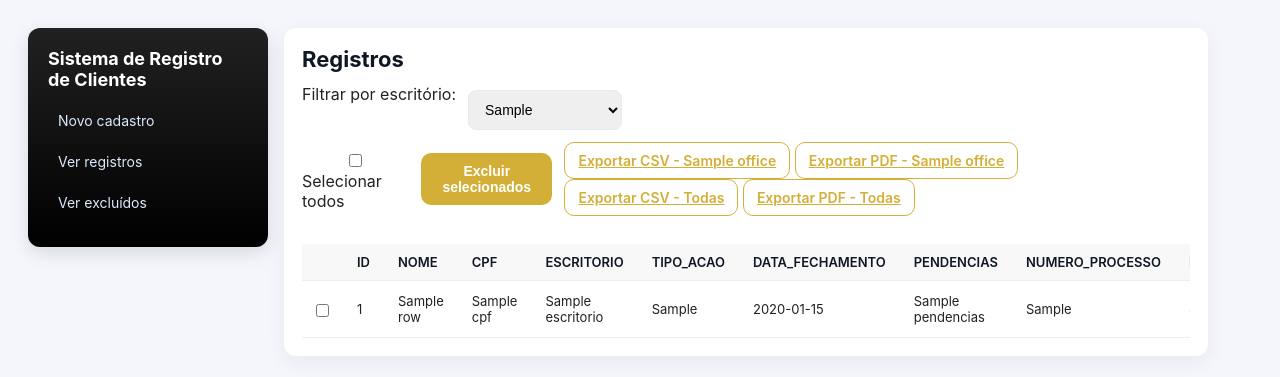
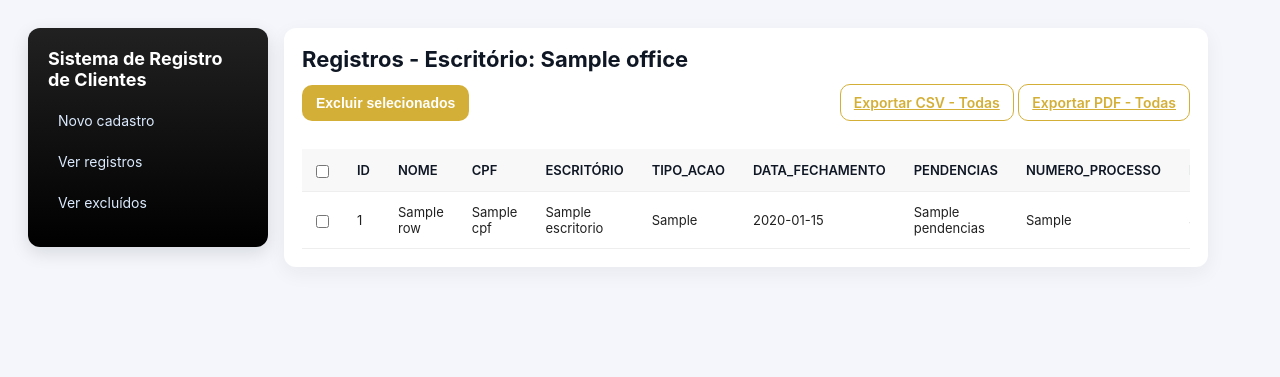
Before and after one commit to bponedev/REGISTRO-DE-CLIENTES, a Flask app: template templates/table.html in a window 1280 px wide. Shown: the top 377 px of the page. Run offline with Flask 3, Linux system fonts and the light colour scheme; the template is opened without the code that fills it: most values are stand-ins (such as "Sample title", 1, 10 or a date in 2020).

Commit message:
Update table.html

```diff
--- a/templates/table.html
+++ b/templates/table.html
@@ -3,7 +3,7 @@
 <head>
   <meta charset="utf-8">
   <meta name="viewport" content="width=device-width,initial-scale=1">
-<title>Sistema de Registro de Clientes — Registros</title>
+  <title>Registros — Sistema</title>
   <link rel="stylesheet" href="{{ url_for('static', filename='style.css') }}">
 </head>
 <body>
@@ -16,56 +16,24 @@
     </aside>
     <main class="main">
       <div class="card">
-<h1>Registros</h1>
-
-<div class="row" style="margin-bottom:12px;">
-  <form action="{{ url_for('table') }}" method="get">
-    <label>Filtrar por escritório:</label>
-    <select name="office" onchange="this.form.submit()">
-      {% for office_option in offices %}
-        <option value="{{ office_option }}" {% if office_option == office %}selected{% endif %}>{{ office_option }}</option>
-      {% endfor %}
-    </select>
-  </form>
-</div>
-
-<div class="row" style="justify-content:space-between;align-items:center;">
-  <div class="row" style="gap:12px">
-    <label><input id="select-all" type="checkbox"> Selecionar todos</label>
-    <button class="btn" id="btn-delete-selected" type="button">Excluir selecionados</button>
+        <h1>Registros - Escritório: {{ office }}</h1>
+        <div style="display:flex;justify-content:space-between;align-items:center;">
+          <div>
+            <button id="btn-delete-selected" class="btn">Excluir selecionados</button>
           </div>
           <div>
-    <a class="btn ghost" href="{{ url_for('export_csv', office=office) }}">Exportar CSV - {{ office }}</a>
-    <a class="btn ghost" href="{{ url_for('export_pdf', office=office) }}" target="_blank">Exportar PDF - {{ office }}</a>
             <a class="btn ghost" href="{{ url_for('export_csv', office='all') }}">Exportar CSV - Todas</a>
             <a class="btn ghost" href="{{ url_for('export_pdf', office='all') }}" target="_blank">Exportar PDF - Todas</a>
           </div>
         </div>
 
         <div class="table-wrap" style="margin-top:12px;">
-<input type="hidden" name="office_name" value="{{ office }}">
           <table>
-<thead>
-  <tr>
-    <th></th> <th>id</th>
-    <th>nome</th>
-    <th>cpf</th>
-    <th>escritorio</th>
-    <th>tipo_acao</th>
-    <th>data_fechamento</th>
-    <th>pendencias</th>
-    <th>numero_processo</th>
-    <th>data_protocolo</th>
-    <th>observacoes</th>
-    <th>captador</th>
-    <th>created_at</th>
-    <th>Ações</th>
-  </tr>
-</thead>
+            <thead><tr><th><input id="select-all" type="checkbox"></th><th>id</th><th>nome</th><th>cpf</th><th>escritório</th><th>tipo_acao</th><th>data_fechamento</th><th>pendencias</th><th>numero_processo</th><th>data_protocolo</th><th>observacoes</th><th>captador</th><th>created_at</th><th>Ações</th></tr></thead>
             <tbody>
               {% for r in rows %}
               <tr>
-  <td><input type="checkbox" class="row-select" value="{{ r['id'] }}"></td>
+                <td><input class="row-select" type="checkbox" value="{{ r['id'] }}"></td>
                 <td>{{ r['id'] }}</td>
                 <td>{{ r['nome'] }}</td>
                 <td>{{ r['cpf'] }}</td>
@@ -79,9 +47,9 @@
                 <td>{{ r['captador'] }}</td>
                 <td>{{ r['created_at'] }}</td>
                 <td>
-    <form action="{{ url_for('delete_record') }}" method="post" style="display:inline" data-confirm="true" data-confirm-message="Deseja realmente excluir este cliente?">
+                  <form action="{{ url_for('delete') }}" method="post" style="display:inline" onsubmit="return confirm('Deseja realmente excluir este cliente?');">
+                    <input type="hidden" name="table" value="office_{{ office }}">
                     <input type="hidden" name="id" value="{{ r['id'] }}">
-      <input type="hidden" name="table" value="{{ office }}">
                     <button class="btn ghost" type="submit">Excluir</button>
                   </form>
                 </td>
@@ -94,6 +62,7 @@
       </div>
     </main>
   </div>
+  <input type="hidden" name="office" value="{{ office }}">
   <script src="{{ url_for('static', filename='script.js') }}"></script>
 </body>
 </html>
```
Lines whose indentation alone changed are shown as unchanged.
